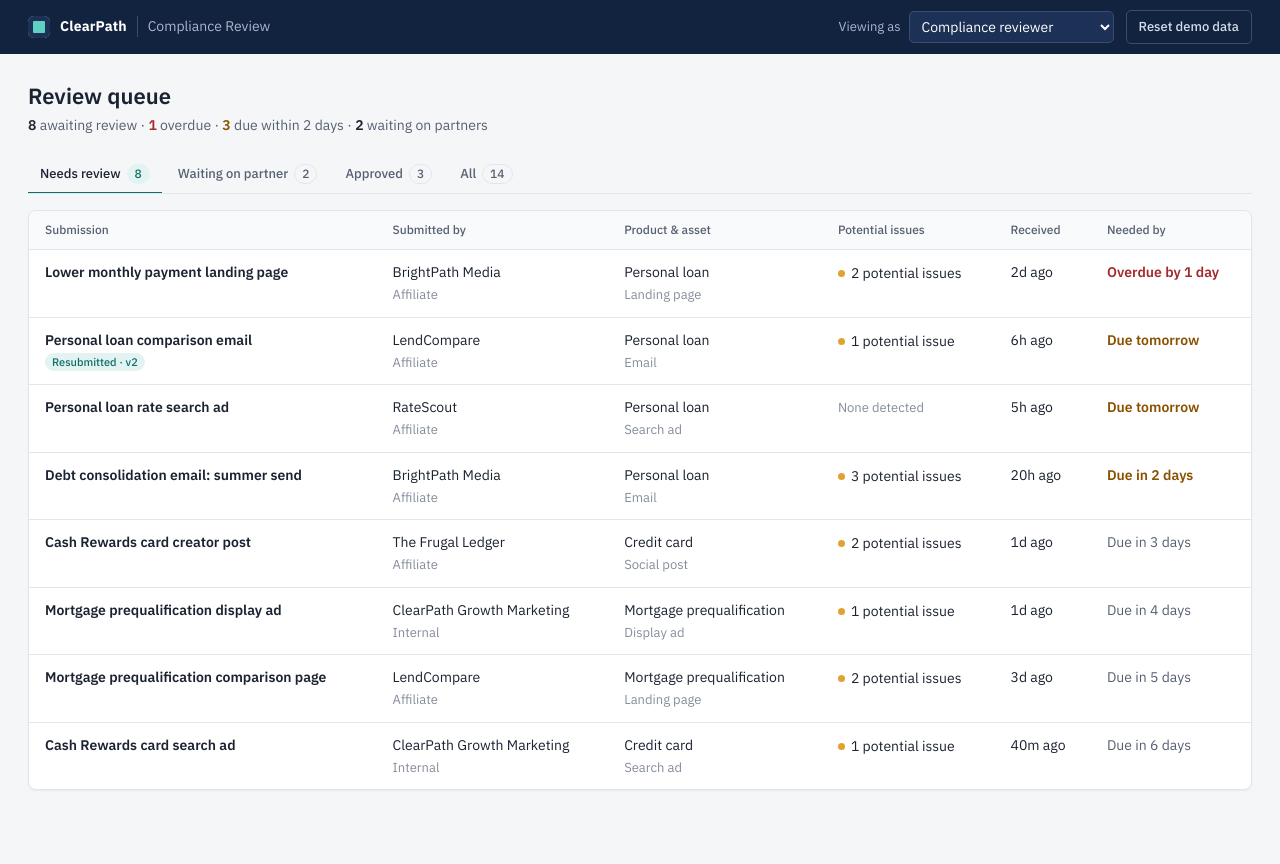
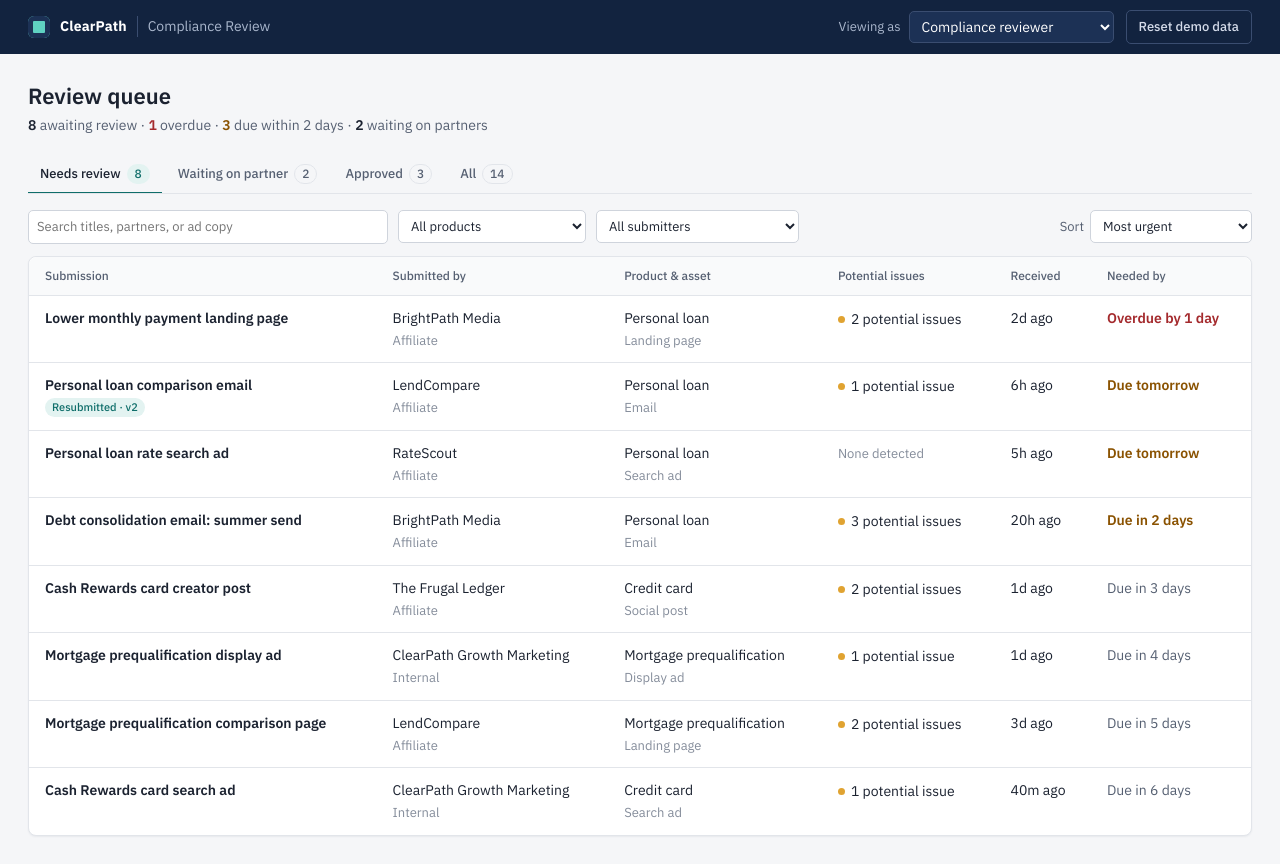
Before and after one commit to lucie-batista/clearpath-compliance-review, a React (Vite) app: page /review in a window 1280 px wide. Before the commit the page ends 818 px from the top, so only its background shows below. Built offline with nearby package versions, Linux system fonts and the light colour scheme.

Commit message:
Add queue search, filters, and sorting

```diff
--- a/src/domain/queue.ts
+++ b/src/domain/queue.ts
@@ -1,5 +1,5 @@
 import { dueLabel } from '../lib/format'
-import type { EventType, Submission } from './types'
+import type { EventType, Partner, Product, Submission } from './types'
 import { currentFindings, findingReview, latestVersion, sharedComments } from './workflow'
 
 export type QueueTab = 'needs_review' | 'waiting' | 'approved' | 'all'
@@ -33,7 +33,56 @@ function urgencyOf(submission: Submission, now: Date) {
   return dueLabel(submission.neededBy, now).urgency
 }
 
-export function queueFor(submissions: Submission[], tab: QueueTab): Submission[] {
+export type QueueSort = 'urgent' | 'oldest' | 'issues' | 'newest'
+
+export const QUEUE_SORTS: { id: QueueSort; label: string }[] = [
+  { id: 'urgent', label: 'Most urgent' },
+  { id: 'oldest', label: 'Oldest waiting' },
+  { id: 'issues', label: 'Most potential issues' },
+  { id: 'newest', label: 'Newest' },
+]
+
+export interface QueueFilters {
+  search: string
+  product: Product | ''
+  partnerId: string
+}
+
+/** Matches title, submitter name, or any text in the latest version. */
+export function filterSubmissions(
+  submissions: Submission[],
+  filters: QueueFilters,
+  partners: Partner[],
+): Submission[] {
+  const needle = filters.search.trim().toLowerCase()
+  return submissions.filter((s) => {
+    if (filters.product && s.product !== filters.product) return false
+    if (filters.partnerId && s.partnerId !== filters.partnerId) return false
+    if (!needle) return true
+    const partner = partners.find((p) => p.id === s.partnerId)?.name ?? ''
+    const text = [s.title, partner, ...latestVersion(s).fields.map((f) => f.text)].join(' ').toLowerCase()
+    return text.includes(needle)
+  })
+}
+
+/** Tab membership plus ordering. "Most urgent" keeps each tab's natural order. */
+export function queueFor(submissions: Submission[], tab: QueueTab, sort: QueueSort = 'urgent'): Submission[] {
+  const rows = tabRows(submissions, tab)
+  const submitted = (s: Submission) => time(latestVersion(s).submittedAt)
+  switch (sort) {
+    case 'urgent':
+      return rows
+    case 'oldest':
+      return [...rows].sort((a, b) => submitted(a) - submitted(b))
+    case 'newest':
+      return [...rows].sort((a, b) => submitted(b) - submitted(a))
+    case 'issues':
+      // Stable sort keeps the tab's natural order among equals.
+      return [...rows].sort((a, b) => unreviewedFindings(b) - unreviewedFindings(a))
+  }
+}
+
+function tabRows(submissions: Submission[], tab: QueueTab): Submission[] {
   switch (tab) {
     case 'needs_review':
       // Most urgent first; among equals, whoever has waited longest.
--- a/src/index.css
+++ b/src/index.css
@@ -1513,3 +1513,37 @@ p.destination {
 .checks-info p {
   margin: 0;
 }
+
+/* ---------- Queue toolbar ---------- */
+.queue-toolbar {
+  display: flex;
+  flex-wrap: wrap;
+  align-items: center;
+  gap: 8px 10px;
+  margin-bottom: 12px;
+}
+
+.queue-toolbar select,
+.queue-toolbar input {
+  font-size: 13px;
+  padding: 6px 8px;
+}
+
+.queue-search {
+  flex: 1 1 240px;
+  min-width: 0;
+  max-width: 360px;
+}
+
+.queue-sort {
+  display: inline-flex;
+  align-items: center;
+  gap: 6px;
+  margin-left: auto;
+  font-size: 13px;
+  color: var(--text-muted);
+}
+
+.queue-toolbar .btn-link {
+  margin-left: 0;
+}
--- a/src/views/reviewer/ReviewQueue.tsx
+++ b/src/views/reviewer/ReviewQueue.tsx
@@ -1,18 +1,21 @@
-import type { ReactNode } from 'react'
+import { useState, type ReactNode } from 'react'
 import { Link, useNavigate, useSearchParams } from 'react-router'
 import { DueDate } from '../../components/DueDate'
 import { StatusBadge } from '../../components/StatusBadge'
 import { ASSET_TYPE_LABELS, PRODUCT_LABELS } from '../../domain/catalog'
 import {
+  QUEUE_SORTS,
   QUEUE_TABS,
   feedbackSent,
+  filterSubmissions,
   lastEventAt,
   queueCounts,
   queueFor,
   unreviewedFindings,
+  type QueueSort,
   type QueueTab,
 } from '../../domain/queue'
-import type { Partner, Submission } from '../../domain/types'
+import type { Partner, Product, Submission } from '../../domain/types'
 import { currentFindings, latestVersion } from '../../domain/workflow'
 import { timeAgo } from '../../lib/format'
 import { useAppState } from '../../state/store'
@@ -36,15 +39,46 @@ function isTab(value: string | null): value is QueueTab {
   return QUEUE_TABS.some((t) => t.id === value)
 }
 
+function isSort(value: string | null): value is QueueSort {
+  return QUEUE_SORTS.some((s) => s.id === value)
+}
+
+const PRODUCTS = Object.keys(PRODUCT_LABELS) as Product[]
+
 export function ReviewQueue() {
   const { submissions, partners } = useAppState()
   const navigate = useNavigate()
   const [params, setParams] = useSearchParams()
   const requested = params.get('tab')
   const tab: QueueTab = isTab(requested) ? requested : 'needs_review'
+  const requestedSort = params.get('sort')
+  const sort: QueueSort = isSort(requestedSort) ? requestedSort : 'urgent'
+  const requestedProduct = params.get('product')
+  // The search box owns its text so fast typing never drops characters; the URL mirrors it.
+  const [search, setSearch] = useState(params.get('q') ?? '')
+  const filters = {
+    search,
+    product: (PRODUCTS.includes(requestedProduct as Product) ? requestedProduct : '') as Product | '',
+    partnerId: params.get('from') ?? '',
+  }
+  const filtering = Boolean(filters.search || filters.product || filters.partnerId)
 
-  const counts = queueCounts(submissions)
-  const rows = queueFor(submissions, tab)
+  // Filters and sort live in the URL, so back/forward and refresh keep the reviewer's view.
+  const setParam = (key: string, value: string) =>
+    setParams(
+      (prev) => {
+        const next = new URLSearchParams(prev)
+        if (value) next.set(key, value)
+        else next.delete(key)
+        return next
+      },
+      { replace: key === 'q' },
+    )
+
+  const counts = queueCounts(submissions) // whole-team workload, unaffected by filters
+  const matching = filterSubmissions(submissions, filters, partners)
+  const tabCounts = queueCounts(matching)
+  const rows = queueFor(matching, tab, sort)
   const partnerOf = (s: Submission) => partners.find((p) => p.id === s.partnerId)
   const columns = columnsFor(tab, partnerOf)
 
@@ -77,18 +111,82 @@ export function ReviewQueue() {
             key={t.id}
             className={`tab ${t.id === tab ? 'tab-active' : ''}`}
             aria-current={t.id === tab ? 'page' : undefined}
-            onClick={() => setParams(t.id === 'needs_review' ? {} : { tab: t.id })}
+            onClick={() => setParam('tab', t.id === 'needs_review' ? '' : t.id)}
           >
             {t.label}
-            <span className="tab-count">{counts[t.id]}</span>
+            <span className="tab-count">{tabCounts[t.id]}</span>
           </button>
         ))}
       </nav>
 
+      <div className="queue-toolbar" role="search">
+        <input
+          type="search"
+          className="queue-search"
+          placeholder="Search titles, partners, or ad copy"
+          aria-label="Search submissions"
+          value={search}
+          onChange={(e) => {
+            setSearch(e.target.value)
+            setParam('q', e.target.value)
+          }}
+        />
+        <select aria-label="Filter by product" value={filters.product} onChange={(e) => setParam('product', e.target.value)}>
+          <option value="">All products</option>
+          {PRODUCTS.map((p) => (
+            <option key={p} value={p}>
+              {PRODUCT_LABELS[p]}
+            </option>
+          ))}
+        </select>
+        <select aria-label="Filter by submitter" value={filters.partnerId} onChange={(e) => setParam('from', e.target.value)}>
+          <option value="">All submitters</option>
+          {partners.map((p) => (
+            <option key={p.id} value={p.id}>
+              {p.name}
+            </option>
+          ))}
+        </select>
+        <label className="queue-sort">
+          <span>Sort</span>
+          <select value={sort} onChange={(e) => setParam('sort', e.target.value === 'urgent' ? '' : e.target.value)}>
+            {QUEUE_SORTS.map((s) => (
+              <option key={s.id} value={s.id}>
+                {s.label}
+              </option>
+            ))}
+          </select>
+        </label>
+        {filtering && (
+          <button
+            className="btn-link"
+            onClick={() => {
+              setSearch('')
+              setParams((prev) => {
+                const next = new URLSearchParams(prev)
+                ;['q', 'product', 'from'].forEach((k) => next.delete(k))
+                return next
+              })
+            }}
+          >
+            Clear filters
+          </button>
+        )}
+      </div>
+
       {rows.length === 0 ? (
         <div className="empty-state card">
-          <h2>{EMPTY[tab].title}</h2>
-          <p>{EMPTY[tab].body}</p>
+          {filtering ? (
+            <>
+              <h2>No matching submissions</h2>
+              <p>Nothing in “{QUEUE_TABS.find((t) => t.id === tab)?.label}” matches these filters.</p>
+            </>
+          ) : (
+            <>
+              <h2>{EMPTY[tab].title}</h2>
+              <p>{EMPTY[tab].body}</p>
+            </>
+          )}
         </div>
       ) : (
         <div className="card table-wrap">
```
Also changed, not shown: 1 other file (tests, documents, lock files or other folders).
